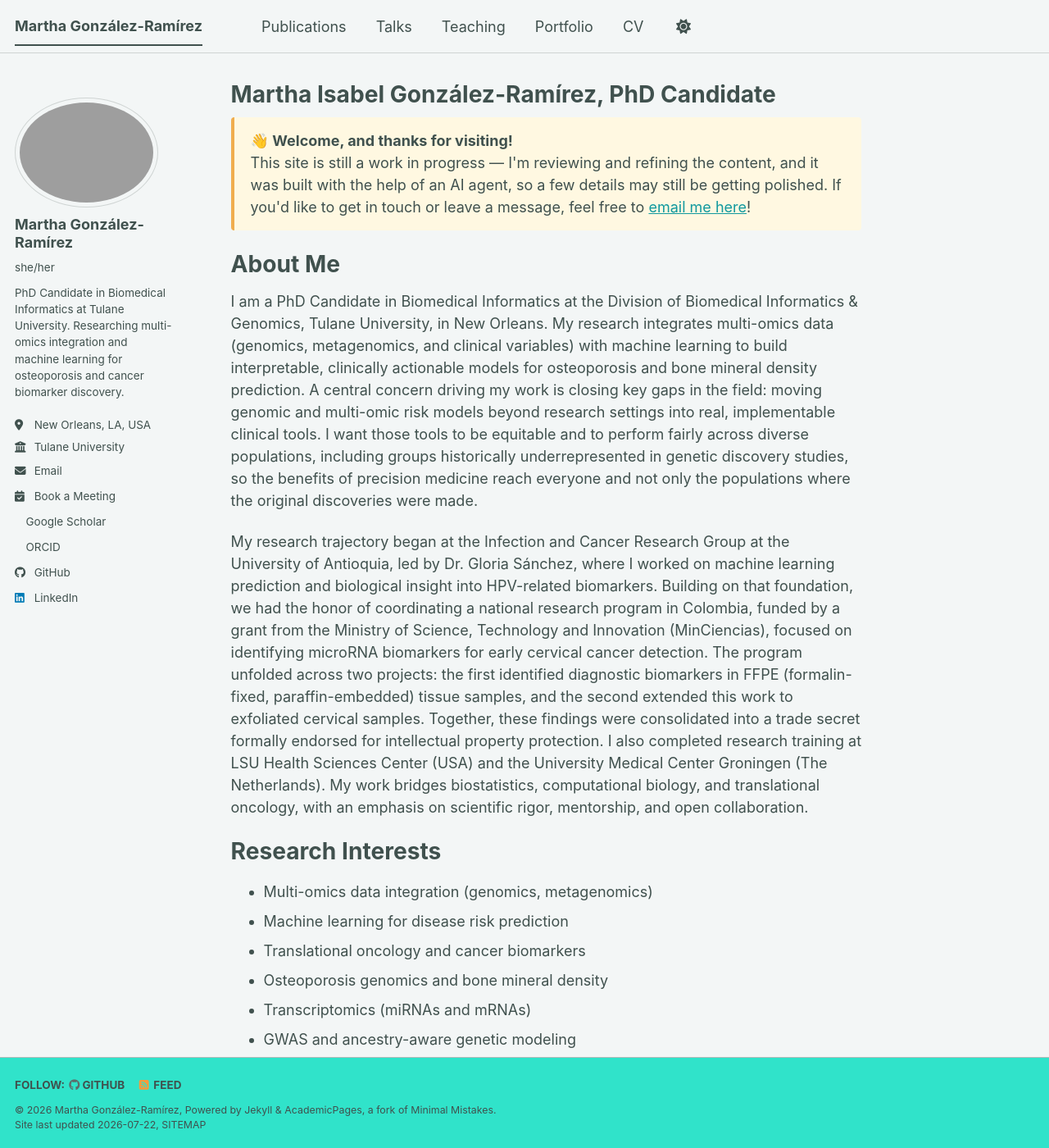
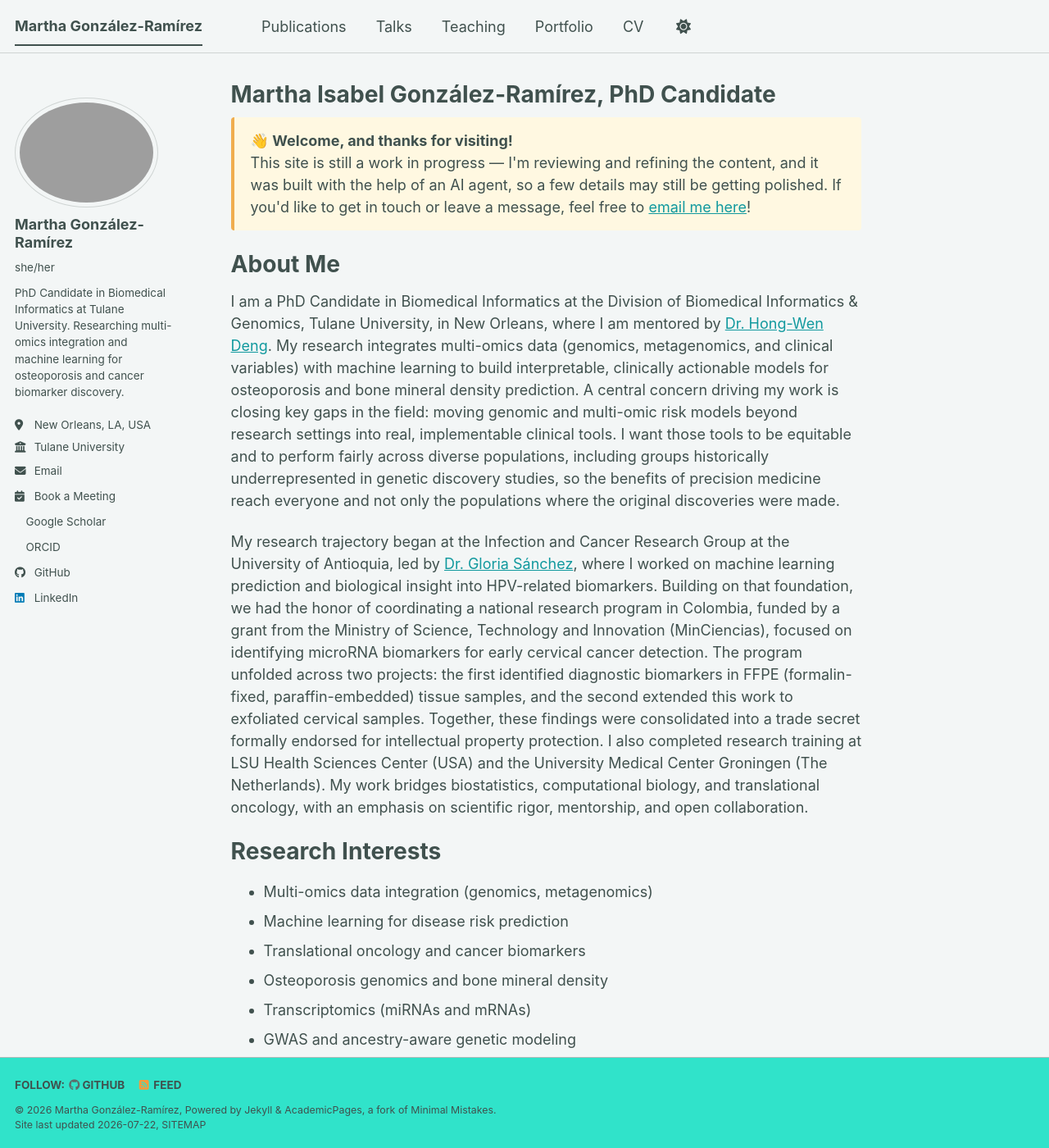
Before and after one commit to migonzalezr/migonzalezr.github.io, a Jekyll site: the page built from _pages/about.md, in a window 1280 px wide and 1400 px high. Shown: the whole window at 82% size. Built offline with Jekyll 4.4.1, drawn with Linux system fonts in a browser that asks for light colours; a style sheet for code colours, icons or effects is not loaded.

Commit message:
Update about me section with mentorship details

```diff
--- a/_pages/about.md
+++ b/_pages/about.md
@@ -14,9 +14,9 @@
 
 About Me
 ======
-I am a PhD Candidate in Biomedical Informatics at the Division of Biomedical Informatics & Genomics, Tulane University, in New Orleans. My research integrates multi-omics data (genomics, metagenomics, and clinical variables) with machine learning to build interpretable, clinically actionable models for osteoporosis and bone mineral density prediction. A central concern driving my work is closing key gaps in the field: moving genomic and multi-omic risk models beyond research settings into real, implementable clinical tools. I want those tools to be equitable and to perform fairly across diverse populations, including groups historically underrepresented in genetic discovery studies, so the benefits of precision medicine reach everyone and not only the populations where the original discoveries were made.
+I am a PhD Candidate in Biomedical Informatics at the Division of Biomedical Informatics & Genomics, Tulane University, in New Orleans, where I am mentored by [Dr. Hong-Wen Deng](https://scholar.google.com/citations?user=YC76bh8AAAAJ&hl=en). My research integrates multi-omics data (genomics, metagenomics, and clinical variables) with machine learning to build interpretable, clinically actionable models for osteoporosis and bone mineral density prediction. A central concern driving my work is closing key gaps in the field: moving genomic and multi-omic risk models beyond research settings into real, implementable clinical tools. I want those tools to be equitable and to perform fairly across diverse populations, including groups historically underrepresented in genetic discovery studies, so the benefits of precision medicine reach everyone and not only the populations where the original discoveries were made.
 
-My research trajectory began at the Infection and Cancer Research Group at the University of Antioquia, led by Dr. Gloria Sánchez, where I worked on machine learning prediction and biological insight into HPV-related biomarkers. Building on that foundation, we had the honor of coordinating a national research program in Colombia, funded by a grant from the Ministry of Science, Technology and Innovation (MinCiencias), focused on identifying microRNA biomarkers for early cervical cancer detection. The program unfolded across two projects: the first identified diagnostic biomarkers in FFPE (formalin-fixed, paraffin-embedded) tissue samples, and the second extended this work to exfoliated cervical samples. Together, these findings were consolidated into a trade secret formally endorsed for intellectual property protection. I also completed research training at LSU Health Sciences Center (USA) and the University Medical Center Groningen (The Netherlands). My work bridges biostatistics, computational biology, and translational oncology, with an emphasis on scientific rigor, mentorship, and open collaboration.
+My research trajectory began at the Infection and Cancer Research Group at the University of Antioquia, led by [Dr. Gloria Sánchez](https://scholar.google.com/citations?user=grosxiQAAAAJ&hl=en), where I worked on machine learning prediction and biological insight into HPV-related biomarkers. Building on that foundation, we had the honor of coordinating a national research program in Colombia, funded by a grant from the Ministry of Science, Technology and Innovation (MinCiencias), focused on identifying microRNA biomarkers for early cervical cancer detection. The program unfolded across two projects: the first identified diagnostic biomarkers in FFPE (formalin-fixed, paraffin-embedded) tissue samples, and the second extended this work to exfoliated cervical samples. Together, these findings were consolidated into a trade secret formally endorsed for intellectual property protection. I also completed research training at LSU Health Sciences Center (USA) and the University Medical Center Groningen (The Netherlands). My work bridges biostatistics, computational biology, and translational oncology, with an emphasis on scientific rigor, mentorship, and open collaboration.
 
 Research Interests
 ======
```
